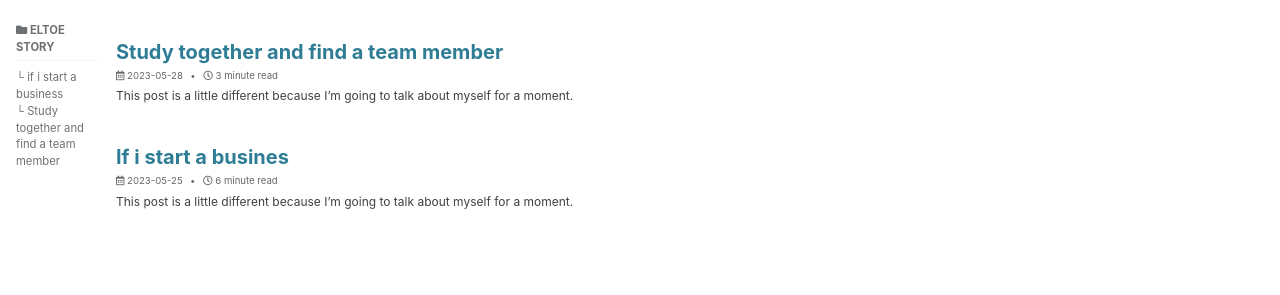
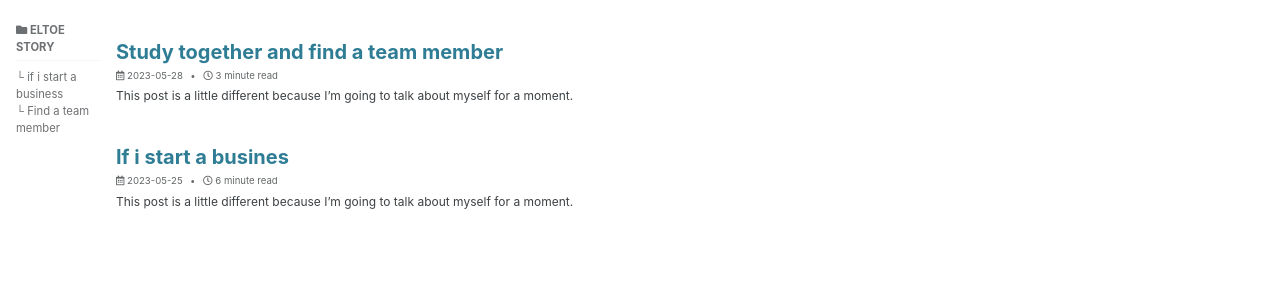
Before and after one commit to cemardz/cemardz.github.io, a Jekyll site: the page built from _pages/eltoe.md, in a window 1280 px wide. Shown: the part 155-450 px from the top of the page. Built offline with Jekyll 4.4.1, drawn with Linux system fonts in a browser that asks for light colours; cached includes are drawn as plain includes; some web fonts are replaced.

Commit message:
Update navigation.yml

```diff
--- a/_data/navigation.yml
+++ b/_data/navigation.yml
@@ -34,7 +34,7 @@ sidebar-eltoe:
       - title: "if i start a business"
         url: /eltoe/story/if-i-start-a-busines/
         classes: wide
-      - title: "Study together and find a team member"
+      - title: "Find a team member"
         url: /eltoe/story/eam-member/
         classes: wide
 
```
